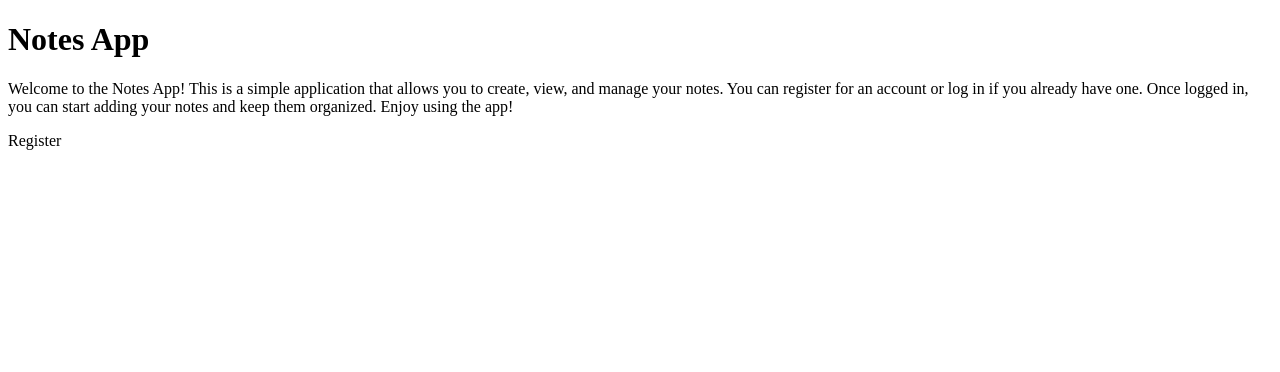
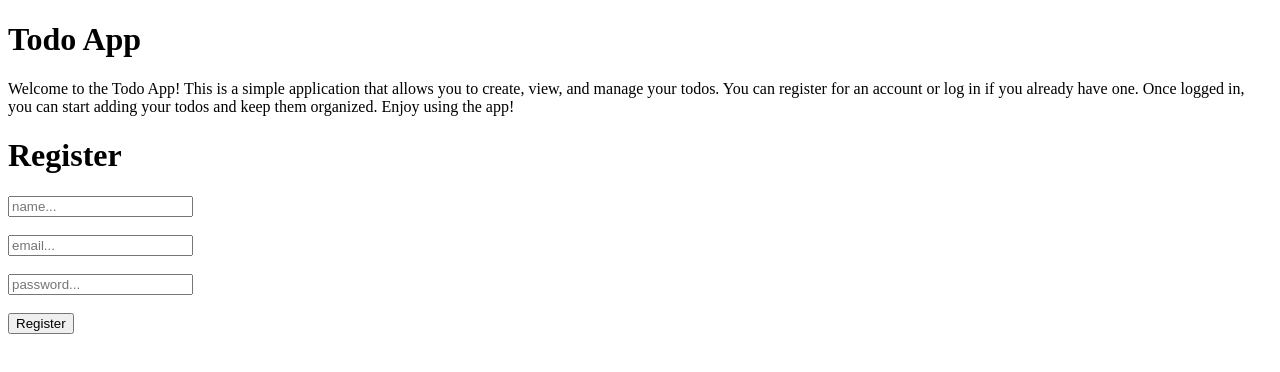
Before and after one commit to githubscientist/re-fsdcwdtb75, a React (Vite) app: page /register in a window 1280 px wide. Shown: the top 372 px of the page. Built offline with nearby package versions, Linux system fonts and the light colour scheme.

Commit message:
register page done

```diff
--- a/src/components/Register.jsx
+++ b/src/components/Register.jsx
@@ -1,6 +1,61 @@
+import { useState } from "react";
+import { useNavigate } from "react-router";
+
 const Register = () => {
+
+  const [name, setName] = useState('');
+  const [email, setEmail] = useState('');
+  const [password, setPassword] = useState('');
+
+  const navigate = useNavigate();
+
+  const handleNameChange = (event) => {
+    setName(event.target.value);
+  }
+
+  const handleEmailChange = (event) => {
+    setEmail(event.target.value);
+  }
+
+  const handlePasswordChange = (event) => {
+    setPassword(event.target.value);
+  }
+
+  const handleRegister = (event) => {
+    event.preventDefault();
+
+    console.log('Registering user...');
+    console.log(name, email, password);
+
+    alert('user registered...');
+
+    // reset the form
+    setName('');
+    setEmail('');
+    setPassword('');
+
+    // send the user to the login page
+    setTimeout(() => {
+      navigate('/login');
+    }, 500);
+  }
+
   return (
-    <div>Register</div>
+    <div>
+      <h1>Register</h1>
+      <form onSubmit={handleRegister}>
+        <input type="text" placeholder="name..." value={name} onChange={handleNameChange} />
+        <br />
+        <br />
+        <input type="email" placeholder="email..." value={email} onChange={handleEmailChange} />
+        <br />
+        <br />
+        <input type="password" placeholder="password..." value={password} onChange={handlePasswordChange} />
+        <br />
+        <br />
+        <button type="submit">Register</button>
+      </form>
+    </div>
   )
 }
 
--- a/src/wrappers/HomeWrapper.jsx
+++ b/src/wrappers/HomeWrapper.jsx
@@ -3,9 +3,9 @@ import { Outlet } from "react-router";
 const HomeWrapper = () => {
   return (
     <>
-        <h1>Notes App</h1>
+        <h1>Todo App</h1>
         <p>
-          Welcome to the Notes App! This is a simple application that allows you to create, view, and manage your notes. You can register for an account or log in if you already have one. Once logged in, you can start adding your notes and keep them organized. Enjoy using the app!
+          Welcome to the Todo App! This is a simple application that allows you to create, view, and manage your todos. You can register for an account or log in if you already have one. Once logged in, you can start adding your todos and keep them organized. Enjoy using the app!
       </p>
 
       <Outlet />
```
